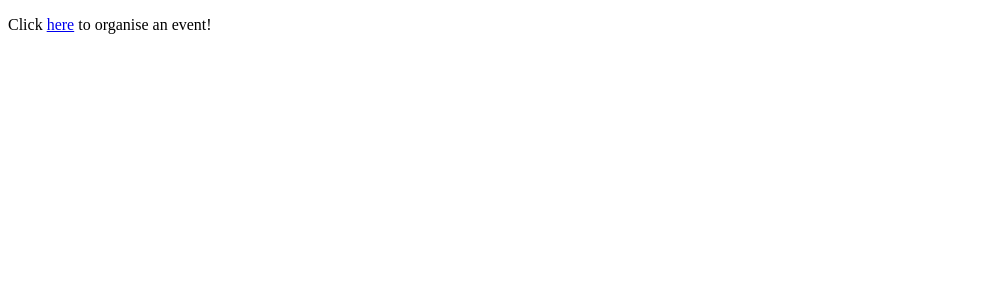
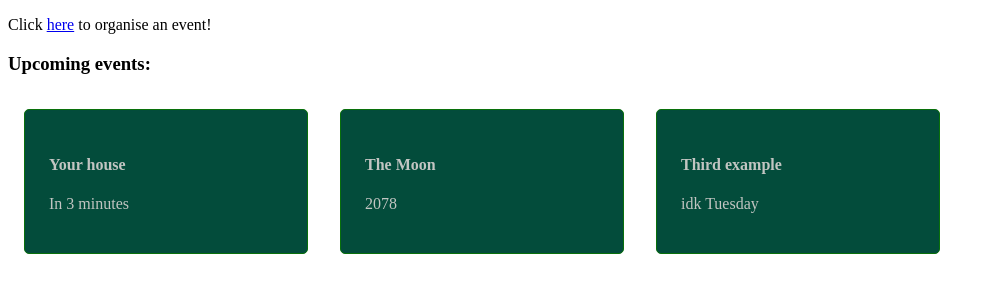
Before and after one commit to Bobnotarobot/waste-warriors, a Next.js app: page / in a window 1280 px wide. Shown: the top 300 px of the page, without its empty margins (0-995 px from the left). Built offline with nearby package versions, Linux system fonts and the light colour scheme.

Commit message:
Added basic event display, removed metadata? Might be bad but doesn't cause issues

```diff
--- a/pages/index.js
+++ b/pages/index.js
@@ -7,6 +7,7 @@ import Head from 'next/head';
 import Link from 'next/link';
 
 export default function Home() {
+  const data = [{location: "Your house", time: "In 3 minutes"}, {location: "The Moon", time: "2078"}, { location:"Third example", time: "idk Tuesday"}]
   return (
     <div className={styles.container}>
       <Head>
@@ -16,6 +17,17 @@ export default function Home() {
 
       <main>
         <p>Click <Link href="/test/test">here</Link> to organise an event!</p>
+
+        <h3>Upcoming events:</h3>
+
+        <div className={styles.grid}>
+          {data.map(event =>
+            <div className={styles.eventcard}>
+              <h4>{event.location}</h4>
+              <p>{event.time}</p>
+            </div>
+          )}
+        </div>
       </main>
     </div>
   )
--- a/pages/page.module.css
+++ b/pages/page.module.css
@@ -47,21 +47,44 @@
 }
 
 .card {
-  padding: 1rem 1.2rem;
-  border-radius: var(--border-radius);
-  background: rgba(var(--card-rgb), 0);
-  border: 1px solid rgba(var(--card-border-rgb), 0);
-  transition: background 200ms, border 200ms;
+  margin: 1rem;
+  flex-basis: 45%;
+  padding: 1.5rem;
+  text-align: left;
+  color: #313131;
+  text-decoration: none;
+  border-radius: 5px;
+  transition: color 0.15s ease, border-color 0.15s ease;
 }
 
-.card span {
+.eventcard {
+  margin: 1rem;
+  flex-basis: 45%;
+  padding: 1.5rem;
+  text-align: left;
+  color: #c2c5c2;
+  background-color: #034c3b;
+  text-decoration: none;
+  border: 1px solid #09700b;
+  border-radius: 5px;
+  transition: color 0.15s ease, border-color 0.15s ease;
+}
+
+.eventcard span {
   display: inline-block;
   transition: transform 200ms;
 }
 
-.card h2 {
+.eventcard h2 {
   font-weight: 600;
   margin-bottom: 0.7rem;
+}
+
+.eventcard:hover,
+.eventcard:focus,
+.eventcard:active {
+  color: #abafab;
+  background-color: #2b762b;
 }
 
 .card p {
@@ -108,7 +131,7 @@
   position: relative;
 }
 /* Enable hover only on non-touch devices */
-@media (hover: hover) and (pointer: fine) {
+/* @media (hover: hover) and (pointer: fine) {
   .card:hover {
     background: rgba(var(--card-rgb), 0.1);
     border: 1px solid rgba(var(--card-border-rgb), 0.15);
@@ -117,7 +140,7 @@
   .card:hover span {
     transform: translateX(4px);
   }
-}
+} */
 
 @media (prefers-reduced-motion) {
   .card:hover span {
```
Also changed, not shown: pages/layout.js (+4 -4 lines).
